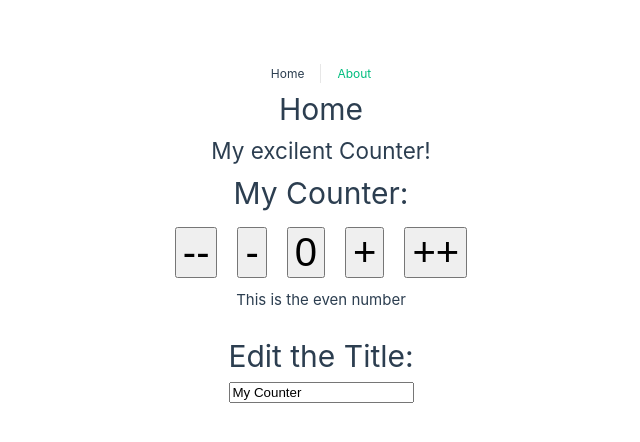
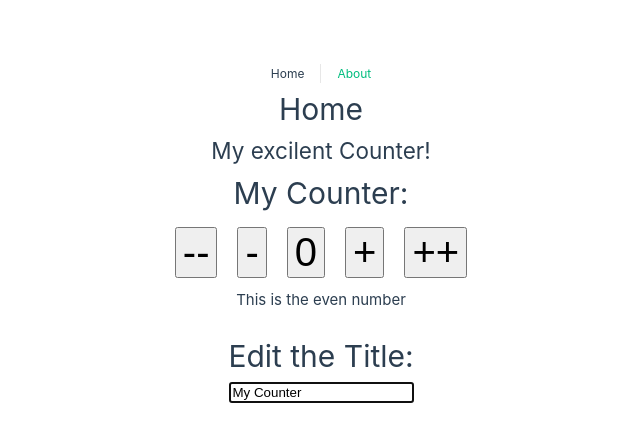
Before and after one commit to HumairaRahaman/vue-composition-api-basic, a Vue app: page / in a window 1280 px wide. Shown: the top 442 px of the page, without its empty margins (319-959 px from the left). Built offline with nearby package versions, Linux system fonts and the light colour scheme.

Commit message:
local global custom directive

```diff
--- /dev/null
+++ b/src/Derictive/vAutofocus.js
@@ -0,0 +1,5 @@
+export const vAutofocus={
+    mounted: (el)=>{
+        el.focus()
+    }
+}
--- a/src/views/AboutView.vue
+++ b/src/views/AboutView.vue
@@ -2,5 +2,9 @@
 <template>
   <div class="about">
     <h1>About</h1>
+    <textarea v-autofocus/>
   </div>
 </template>
+<script setup>
+import {vAutofocus} from '@/Derictive/vAutofocus'
+</script>
--- a/src/views/HomeView.vue
+++ b/src/views/HomeView.vue
@@ -16,7 +16,7 @@
 
     <div class="edit">
       <h1>Edit the Title:</h1>
-      <input v-model="counterData.title" type="text"/>
+      <input v-model="counterData.title" type="text" v-autofocus/>
     </div>
   </div>
 </template>
@@ -26,6 +26,7 @@
 import
 */
 import { computed, onMounted , reactive, watch } from "vue"
+import {vAutofocus} from '@/Derictive/vAutofocus'
 
 onMounted(()=>{
   console.log('on mounted for before');
@@ -59,6 +60,16 @@
     const dicreaseValue = amount =>{
       counterData.count-=amount
     }
+
+    /**
+     * derictive
+     */
+// const vAutofocus = {
+//   mounted: (el) =>{
+//  el.focus()
+//   }
+// }
+
 
     // onBeforeMount(()=>{
     //   console.log('befmount');
```
